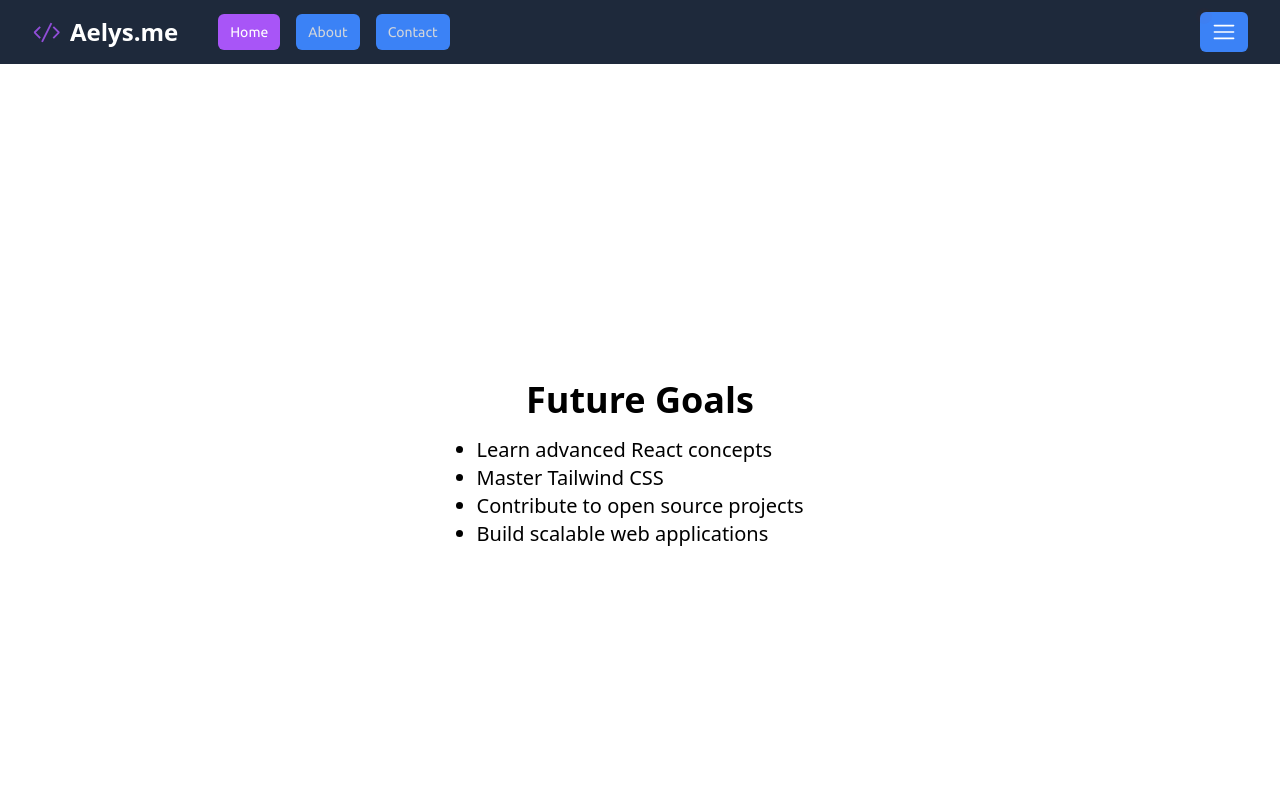
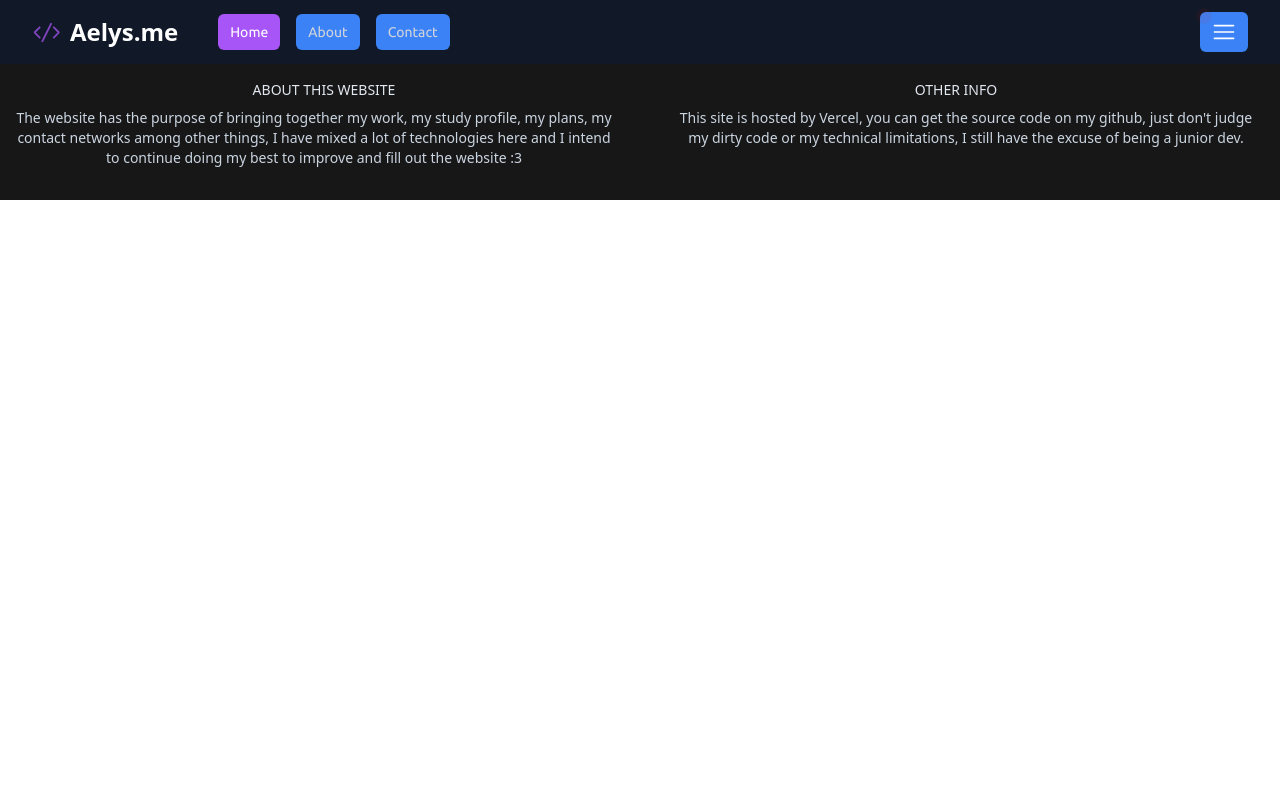
Before and after one commit to henriquejustee/aelys-old-personal-website, a React (Vite) app: page /future-goals in a window 1280 px wide. Shown: the top 800 px of the page. Built offline with nearby package versions, Linux system fonts and the light colour scheme.

Commit message:
Refactor code and remove unused components

```diff
--- a/src/App.tsx
+++ b/src/App.tsx
@@ -5,7 +5,6 @@ import About from './components/About';
 import Contact from './components/Contact';
 import Curriculum from './components/Curriculum';
 import Setup from './components/Setup';
-import FutureGoals from './components/FutureGoals';
 import Footer from './components/Footer';
 
 // analtics
@@ -24,8 +23,6 @@ function App() {
           <Route path="/contact" element={<Contact />} />
           <Route path="/curriculum" element={<Curriculum />} />
           <Route path="/setup" element={<Setup />} />
-          <Route path="/future-goals" element={<FutureGoals />} />
-
         </Routes>
         <Footer/>
       </div>
--- a/src/components/Contact.tsx
+++ b/src/components/Contact.tsx
@@ -1,6 +1,7 @@
 import React, { useState, useRef } from 'react';
 import emailjs from 'emailjs-com';
-import { FaDiscord, FaWhatsapp } from "react-icons/fa6";
+import { FaDiscord, FaWhatsapp, FaTelegram } from "react-icons/fa6";
+import { MdEmail } from "react-icons/md";
 
 
 export default function Contact() {
@@ -27,9 +28,9 @@ export default function Contact() {
   return (
     <>
     <div className="animate-fade-in pl-5 flex justify-start items-center bg-cover bg-fixed bg-[url('../mountain_sunset.jpg')]" style={{ minHeight: 'calc(100vh - 64px)' }}>
-    <div className="grid grid-cols-2 gap-4 w-full rounded px-8 mt-5 mb-8">
-      <form ref={form} onSubmit={sendEmail} className="bg-gradient-to-r from-slate-800 to-transparent w-full max-w-lg  rounded px-8 mt-5 pb-8 mb-4">
-        <h1 className='text-center text-white font-bold text-2xl p-5'>Send me an email</h1>
+    <div className="grid md:grid-cols-2 grid-cols-1 gap-4 w-full rounded px-8 mt-5 mb-8">
+      <form ref={form} onSubmit={sendEmail} className="bg-gradient-to-r from-slate-800 to-transparent w-full max-w-lg rounded px-8 mt-5 pb-8 mb-4">
+        <h1 className='text-center text-white font-bold text-2xl p-5 uppercase text-opacity-75'>Send me an email</h1>
         <div className="mb-4">
           <label className="block text-white text-sm font-bold mb-2" htmlFor="email">
             Destinatary Email
@@ -61,13 +62,33 @@ export default function Contact() {
           {showDiv && <div className="bg-green-100 border border-green-400 text-green-700 px-4 py-3 rounded relative" role="alert">
             <strong className="font-bold">Message sent!</strong> </div>}
         </div>
+
+
+        { /*Contact info div*/ }
+
       </form>
-      <div className='mr-10 mb-5 mt-5 w-full h-1/2 bg-gradient-to-r from-transparent to-slate-800 rounded-md'>
-        <h1 className='text-center text-white text-2xl pt-5 font-bold'>My social medias</h1>
+      <div className='mr-10 mb-5 mt-5 w-auto h-72 bg-gradient-to-r from-transparent to-slate-800 rounded-md'>
+        <h1 className='text-center text-white text-2xl pt-5 font-bold uppercase text-opacity-75'>How to contact me</h1>
         <div>
-          <span className='inline-block pl-10 pt-5 text-white'><FaDiscord className="text-2xl md:text-3xl lg:text-4xl inline-block text-center hover:text-slate-400 duration-300 text-white" /> lowgradeprogramming</span>
-          <span className='inline-block pl-10 pt-5 text-white'><FaWhatsapp className="text-2xl md:text-3xl lg:text-4xl inline-block text-center hover:text-slate-400 duration-300 text-white" /> +55 19 98977-0025</span>
+        <p className='text-white mt-5 mr-10 ml-10'>If you want to get in touch with me, feel free to check my email below, I also have my number or Discord if you prefer.
+I tend to respond quickly.</p>
         </div>
+        <div className="flex justify-center items-center mt-5">
+                    <a onClick={() => {navigator.clipboard.writeText("lowgradeprogramming")}} target="_blank" rel="noopener noreferrer" className="cursor-pointer transition ease-in-out delay-150 hover:scale-150 hover:text-indigo-500 duration-300 text-white text-4xl mx-2 ">
+                      <FaDiscord />
+                    </a>
+                    <a onClick={() => {navigator.clipboard.writeText("+55 19 98977-0025")}} target="_blank" rel="noopener noreferrer" className="cursor-pointer transition ease-in-out delay-150 hover:scale-150 hover:text-green-500 duration-300 text-white text-4xl mx-2">
+                      <FaWhatsapp />
+                    </a>
+                    <a onClick={() => {navigator.clipboard.writeText("aelysch@proton.me")}} target="_blank" rel="noopener noreferrer" className="cursor-pointer transition ease-in-out delay-150 hover:scale-150 hover:text-white duration-300 text-white text-4xl mx-2">
+                      <MdEmail />
+                    </a>
+                    <a onClick={() => {navigator.clipboard.writeText("+55 19 98977-0025")}} target="_blank" rel="noopener noreferrer" className="cursor-pointer transition ease-in-out delay-150 hover:scale-150 hover:text-indigo-500 duration-300 text-white text-4xl mx-2">
+                      <FaTelegram />
+                    </a>
+
+                  </div>
+                  <p className='text-center pt-4 text-white text-sm text-opacity-70'>Click to copy</p>
       </div>
     </div>
     <div>
--- a/src/components/Footer.tsx
+++ b/src/components/Footer.tsx
@@ -1,21 +1,18 @@
-
-
-
 export default function Footer() {
   return (
     <footer className="flex flex-col bg-neutral-900 text-center items-center text-white ">
       <div className="container p-4 text-slate-200">
         <div className="grid gap-4 lg:grid-cols-2">
           <div className="mb-4 md:mb-0">
-            <h5 className="mb-2 font-medium uppercase">About this website</h5>
-            <p className="mb-4 text-slate-300 font-light text-sm">
+            <h5 className="mb-2 text-sm font-medium uppercase">About this website</h5>
+            <p className="mb-4 mr-5 text-slate-300 font-light text-sm">
             The website has the purpose of bringing together my work, my study profile, my plans, my contact networks among other things, I have mixed a lot of technologies here and I intend to continue doing my best to improve and fill out the website :3
             </p>
           </div>
 
           <div className="mb-6 md:mb-0">
-            <h5 className="mb-2 font-medium uppercase">Other info</h5>
-            <p className="mb-4 text-slate-300 font-light text-sm">
+            <h5 className="mb-2 text-sm font-medium uppercase">Other info</h5>
+            <p className="mb-4 ml-5 text-slate-300 font-light text-sm">
             This site is hosted by Vercel, you can get the source code on my github, just don't judge my dirty code or my technical limitations, I still have the excuse of being a junior dev.
             </p>
           </div>
--- a/src/components/FutureGoals.tsx
+++ /dev/null
@@ -1,13 +0,0 @@
-export default function FutureGoals() {
-  return (
-    <div className="flex flex-col items-center justify-center h-screen">
-      <h1 className="text-4xl font-bold mb-4">Future Goals</h1>
-      <ul className="list-disc text-xl">
-        <li>Learn advanced React concepts</li>
-        <li>Master Tailwind CSS</li>
-        <li>Contribute to open source projects</li>
-        <li>Build scalable web applications</li>
-      </ul>
-    </div>
-  );
-}
--- a/src/components/Home.tsx
+++ b/src/components/Home.tsx
@@ -1,5 +1,4 @@
 import { FaTwitter, FaInstagram, FaLinkedin, FaGithub, FaHeart} from 'react-icons/fa';
-
 
 
 export default function Home() {
--- a/src/components/Navbar.tsx
+++ b/src/components/Navbar.tsx
@@ -16,7 +16,7 @@ export default function Navbar() {
     };
 
     return (
-        <nav className="bg-slate-800 ">
+        <nav className="bg-gray-900">
             <div className="max-w-7xl mx-auto px-4 sm:px-6 lg:px-8">
                 <div className="flex items-center justify-between h-16">
                     <div className="flex items-center">
@@ -46,13 +46,12 @@ export default function Navbar() {
   <RxHamburgerMenu className="inline-block text-2xl hover:transition duration-1000 hover:skew-y-12"/>
 </button>
 {isDropdownOpen && (
-  <div className="absolute right-0 mt-2 w-48 z-50 bg-white rounded-md shadow-lg font-ubuntu">
-    <Link to="/" onClick={() => handleButtonClick('Home')} className={`block md:hidden px-4 py-2 text-sm text-gray-700 rounded-xl hover:rounded-xl ${selectedButton === 'Home' ? 'bg-gray-100' : 'hover:bg-gray-100'}`}>Home</Link>
-    <Link to="/about" onClick={() => handleButtonClick('About')} className={`block md:hidden px-4 py-2 text-sm text-gray-700 ${selectedButton === 'About' ? 'bg-gray-100' : 'hover:bg-gray-100'}`}>About</Link>
-    <Link to="/contact" onClick={() => handleButtonClick('Contact')} className={`block md:hidden px-4 py-2 text-sm text-gray-700 ${selectedButton === 'Contact' ? 'bg-gray-100' : 'hover:bg-gray-100'}`}>Contact</Link>
-    <Link to="/curriculum" onClick={() => handleButtonClick('Curriculum')} className={`block px-4 py-2 text-sm text-gray-700 rounded-xl hover:rounded-xl ${selectedButton === 'Curriculum' ? 'bg-gray-100' : 'hover:bg-gray-100'}`}>Curriculum</Link>
-    <Link to="/setup" onClick={() => handleButtonClick('Setup')} className={`block px-4 py-2 text-sm text-gray-700 ${selectedButton === 'Setup' ? 'bg-gray-100' : 'hover:bg-gray-100'}`}>Setup</Link>
-    <Link to="future-goals" onClick={() => handleButtonClick('FutureGoals')} className={`block px-4 py-2 text-sm text-gray-700 rounded-xl hover:rounded-xl ${selectedButton === 'FutureGoals' ? 'bg-gray-100' : 'hover:bg-gray-100'}`}>Future goals</Link>
+  <div className="absolute right-0 mt-2 w-48 z-50 bg-blue-950 rounded-md shadow-lg font-ubuntu">
+    <Link to="/" onClick={() => handleButtonClick('Home')} className={`block md:hidden px-4 py-2 text-sm text-white rounded-md hover:rounded-md ${selectedButton === 'Home' ? 'bg-blue-800' : 'hover:bg-blue-700 hover:rounded-md'}`}>Home</Link>
+    <Link to="/about" onClick={() => handleButtonClick('About')} className={`block md:hidden px-4 py-2 text-sm text-white ${selectedButton === 'About' ? 'bg-blue-800' : 'hover:bg-blue-700'}`}>About</Link>
+    <Link to="/contact" onClick={() => handleButtonClick('Contact')} className={`block md:hidden px-4 py-2 text-sm text-white ${selectedButton === 'Contact' ? 'bg-blue-800' : 'hover:bg-blue-700'}`}>Contact</Link>
+    <Link to="/curriculum" onClick={() => handleButtonClick('Curriculum')} className={`block px-4 py-2 text-sm text-white hover:rounded-none rounded-md ${selectedButton === 'Curriculum' ? 'bg-blue-800' : 'hover:bg-blue-700'}`}>Curriculum</Link>
+    <Link to="/setup" onClick={() => handleButtonClick('Setup')} className={`block px-4 py-2 text-sm text-white rounded-md hover:rounded-md ${selectedButton === 'Setup' ? 'bg-blue-800' : 'hover:bg-blue-700'}`}>Setup</Link>
   </div>
 )}
                         </div>
```
